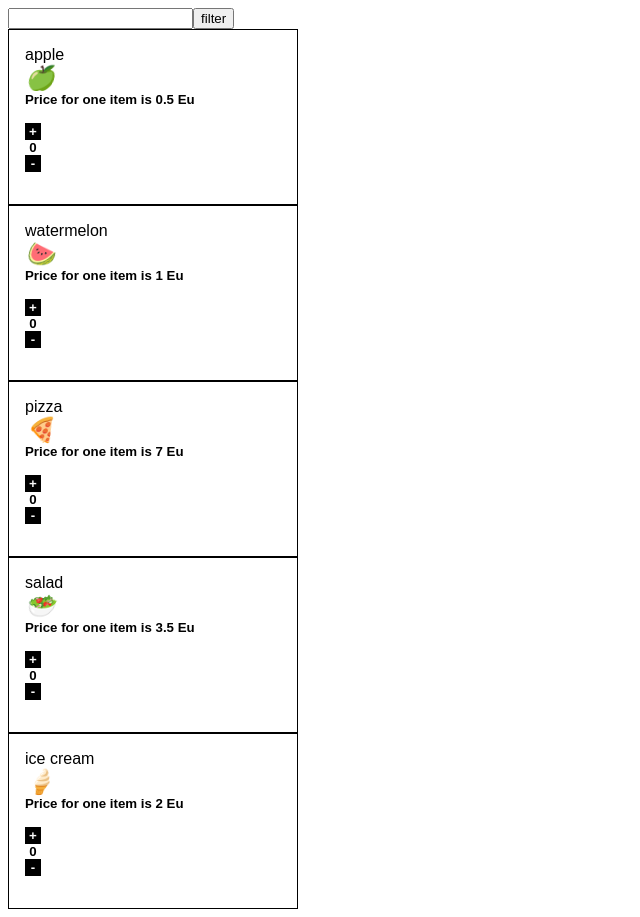
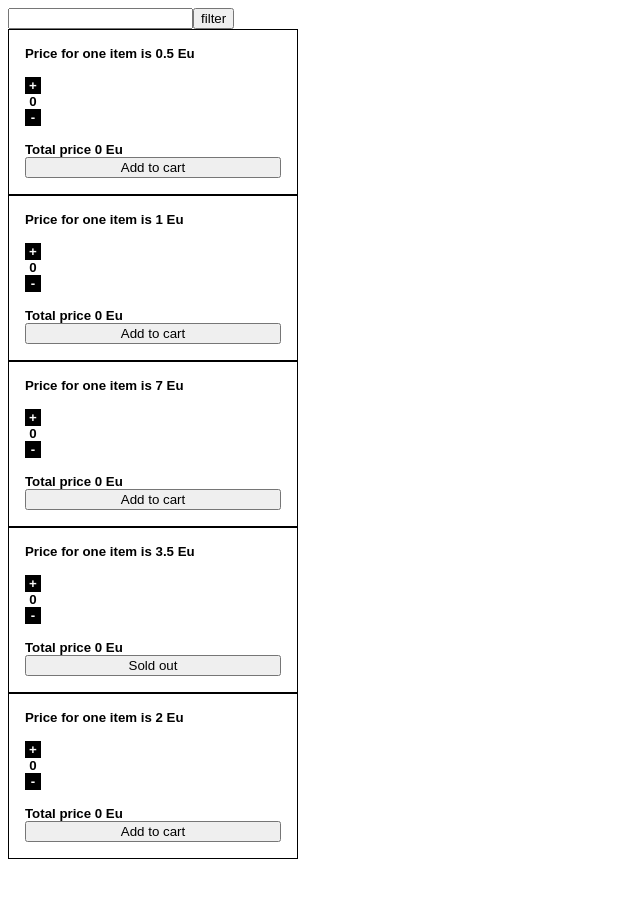
Before and after one commit to ZakariaHn/online-shop-react, a React (Create React App) app: page / in a window 1280 px wide. Shown: the whole page, without its empty margins (0-640 px from the left). After the commit the page ends 867 px from the top, so only its background shows below. Built offline with nearby package versions, Linux system fonts and the light colour scheme.

Commit message:
calculate total price for each item

```diff
--- a/src/components/ProductItem.js
+++ b/src/components/ProductItem.js
@@ -1,5 +1,4 @@
 import React from "react";
-// import ProductList from "./ProductList";
 
 export default class ProductItem extends React.Component {
   render() {
@@ -10,10 +9,11 @@ export default class ProductItem extends React.Component {
       inventory,
       icon,
       productName,
+      totalPrice,
     } = this.props.item;
     return (
       <li key={id}>
-        {productName} <i>{icon}</i>
+        {/* {productName} <i>{icon}</i>  */}
         <h5>Price for one item is {price} Eu</h5>
         <div className="buttons">
           <button
@@ -30,10 +30,10 @@ export default class ProductItem extends React.Component {
             -
           </button>
         </div>
-        {/* <h5>{`Total price ${sameSortPrice} Eu`}</h5>
+        <h5>{`Total price ${totalPrice} Eu`}</h5>
         <button onClick={this.addToCorp}>
           {inventory > 0 ? "Add to cart" : "Sold out"}
-        </button> */}
+        </button>
       </li>
     );
   }
--- a/src/components/ProductList.js
+++ b/src/components/ProductList.js
@@ -7,6 +7,7 @@ export default class ProductList extends React.Component {
     this.state = {
       items: props.data,
     };
+    console.log(this.state.items);
   }
 
   // addToCorp = () => {
@@ -27,6 +28,8 @@ export default class ProductList extends React.Component {
     const index = counters.indexOf(counter);
     counters[index] = { ...counter };
     counters[index].ammount++;
+    counters[index].totalPrice =
+      counters[index].ammount * counters[index].price;
     this.setState({
       items: counters,
     });
@@ -37,6 +40,8 @@ export default class ProductList extends React.Component {
     const index = counters.indexOf(counter);
     counters[index] = { ...counter };
     counters[index].ammount--;
+    counters[index].totalPrice =
+      counters[index].totalPrice - counters[index].price;
     this.setState({
       items: counters,
     });
--- a/src/data.json
+++ b/src/data.json
@@ -5,7 +5,8 @@
     "icon": "🍏",
     "price": 0.5,
     "inventory": 10,
-    "ammount": 0
+    "ammount": 0,
+    "totalPrice": 0
   },
   {
     "id": 1,
@@ -13,7 +14,8 @@
     "icon": "🍉",
     "price": 1,
     "inventory": 3,
-    "ammount": 0
+    "ammount": 0,
+    "totalPrice": 0
   },
   {
     "id": 2,
@@ -21,7 +23,8 @@
     "icon": "🍕",
     "price": 7,
     "inventory": 100,
-    "ammount": 0
+    "ammount": 0,
+    "totalPrice": 0
   },
   {
     "id": 3,
@@ -29,7 +32,8 @@
     "icon": "🥗",
     "price": 3.5,
     "inventory": 0,
-    "ammount": 0
+    "ammount": 0,
+    "totalPrice": 0
   },
   {
     "id": 4,
@@ -37,6 +41,7 @@
     "icon": "🍦",
     "price": 2,
     "inventory": 66,
-    "ammount": 0
+    "ammount": 0,
+    "totalPrice": 0
   }
 ]
```
